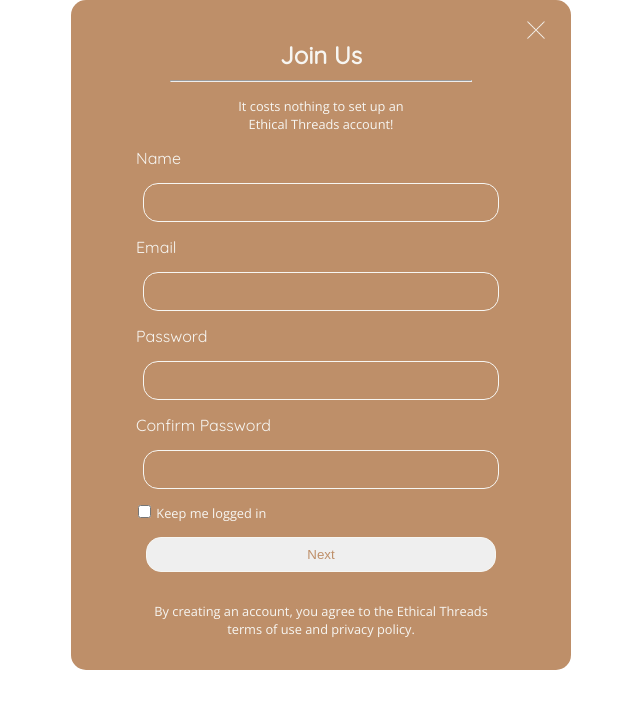
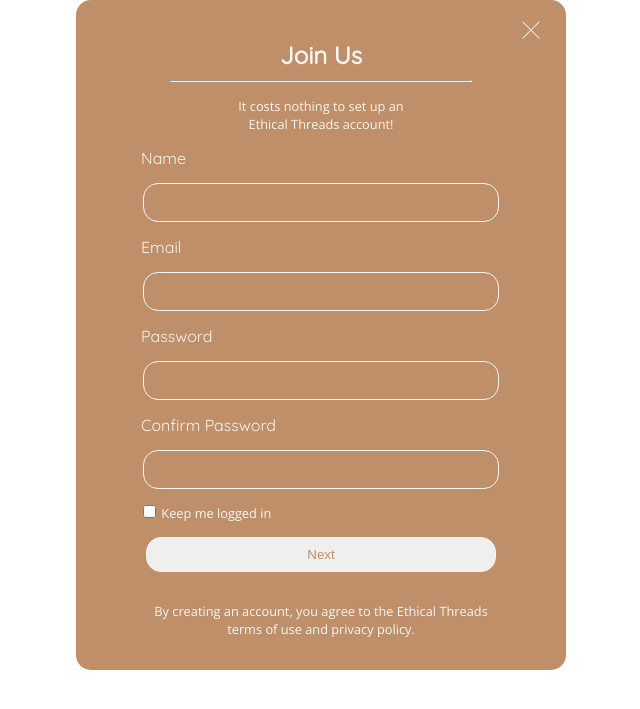
Before and after one commit to nayeonr/itp460-ethical-threads, a PHP site: page /ft-login-N/signup.html in a window 1280 px wide. Shown: the top 709 px of the page, without its empty margins (319-959 px from the left). Run offline with PHP 8.4, Linux system fonts and the light colour scheme.

Commit message:
login update

```diff
--- a/ft-login-N/style.css
+++ b/ft-login-N/login.css
@@ -7,11 +7,13 @@
 			margin: 0px auto;
 		}
 
-		#everything {
+		#login-everything {
 			background-color: #BE8F69;
 			font-family: "Open Sans", "Arial", sans-serif;
 			border-radius: 15px;
 			padding: 15px;
+			width: 460px;
+			height: 620px;
 		}
 
 		p {
@@ -74,3 +76,7 @@
 			margin-top: 5px;
 			margin-right: 10px;
 		}
+
+		#joinus {
+			background-color: #BE8F69;
+		}
--- a/ft-login-N/login.html
+++ b/ft-login-N/login.html
@@ -6,7 +6,7 @@
 	<meta charset="UTF-8">
     <meta name="viewport" content="width=device-width, initial-scale=1.0">
     <title>Login Popup</title>
-    <link href="../ft-login-N/style.css" rel="stylesheet"/>
+    <link href="../ft-login-N/login.css" rel="stylesheet"/>
 
     <style>
 		@import url('https://fonts.googleapis.com/css2?family=Open+Sans&family=Quicksand&display=swap');
@@ -32,7 +32,7 @@
 
 <body>
 	<!-- will become a pop-up later rather than a separate redirected page -->
-	<div id="everything">
+	<div id="login-everything">
 		<a href="../ft-home-a/home.html"><img src="../ft-login-N/exit.png" alt="exit"></a>
 		<div id="login">
 			<h2>Login</h2>
@@ -86,7 +86,7 @@
             </div> <!-- #signup-btn -->
 
 		</div> <!-- #signup -->
-	</div> <!-- #everything -->
+	</div> <!-- #login-everything -->
 </body>
 
 </html>
--- /dev/null
+++ b/ft-login-N/signup.css
@@ -0,0 +1,82 @@
+@import url('https://fonts.googleapis.com/css2?family=Open+Sans&family=Quicksand&display=swap');
+
+		* {
+			align-items: center;
+			color: #F7F6F2;
+			text-align: center;
+			margin: 0px auto;
+		}
+
+		#signup-everything {
+			background-color: #BE8F69;
+			font-family: "Open Sans", "Arial", sans-serif;
+			border-radius: 15px;
+			padding: 15px;
+			width: 460px;
+			height: 640px;
+		}
+
+		#signup {
+			padding: 15px;
+		}
+
+		p {
+			padding: 15px;
+			font-size: 0.8em;
+		}
+
+		h2 {
+			padding: 10px;
+			font-family: "Quicksand", "Arial", sans-serif;
+		}
+
+		hr {
+			width: 300px;
+		}
+
+		.response-headers {
+			text-align: left;
+			margin-left: 35px;
+			font-family: "Quicksand", "Arial", sans-serif;
+		}
+
+		#keep-login {
+			text-align: left;
+			margin-left: 35px;
+			font-size: 0.8em;
+		}
+
+		#keep {
+			width: 17px;
+		}
+
+		.inputs {
+			width: 350px;
+			height: 35px;
+  			background-color: #BE8F69;
+  			border: 1px solid #F7F6F2;
+  			border-radius: 15px;
+		}
+
+		button {
+			margin-top: 15px;
+			width: 350px;
+			height: 35px;
+  			border: 1px solid #F7F6F2;
+  			border-radius: 15px;
+		}
+
+		a {
+			text-decoration: none;
+		}
+
+		#next-text {
+			color: #BE8F69;
+		}
+
+		img {
+			width: 20px;
+			float: right;
+			margin-top: 5px;
+			margin-right: 10px;
+		}
--- a/ft-login-N/signup.html
+++ b/ft-login-N/signup.html
@@ -6,27 +6,19 @@
 	<meta charset="UTF-8">
     <meta name="viewport" content="width=device-width, initial-scale=1.0">
     <title>Sign Up Popup</title>
-    <link href="../ft-login-N/style.css" rel="stylesheet"/>
+    <link href="../ft-login-N/signup.css" rel="stylesheet"/>
 
     <style>
 		@import url('https://fonts.googleapis.com/css2?family=Open+Sans&family=Quicksand&display=swap');
-
-		#everything {
-			width: 470px;
-			height: 640px;
-		}
-
-		#login {
-			padding: 15px;
-		}
+s
 	</style>
 </head>
 
 <body>
-	<div id="everything">
+	<div id="signup-everything">
 		<a href="../ft-home-a/home.html"><img src="../ft-login-N/exit.png" alt="exit"></a>
 
-		<div id="login">
+		<div id="signup">
 			<h2>Join Us</h2>
 			<hr>
 			<p>It costs nothing to set up an
@@ -79,12 +71,12 @@
             		Next
             	</a></button>
             </div> <!-- #next-btn -->
-		</div> <!-- #login -->
+		</div> <!-- #signup -->
 
 		<p>By creating an account, you agree to the Ethical Threads
 		<br>terms of use and privacy policy.</p>
 
-	</div> <!-- #everything -->
+	</div> <!-- #signup-everything -->
 </body>
 
 </html>
```
